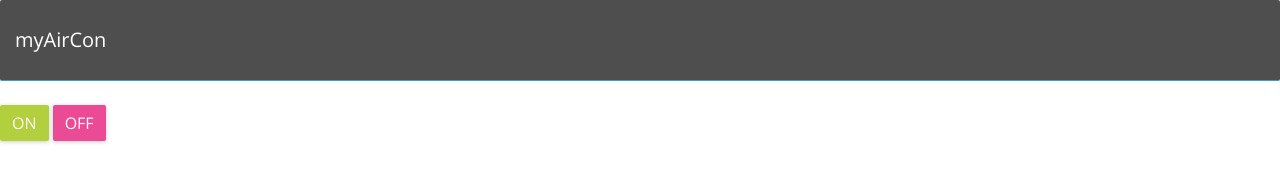
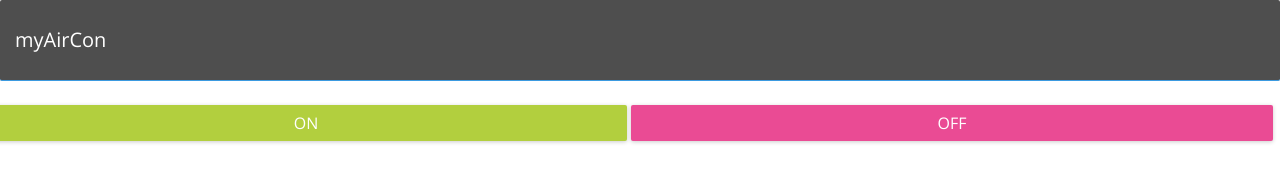
Before and after one commit to takuminish/myAirCon, a website: page index.html in a window 1280 px wide. Drawn offline with nearby package versions, Linux system fonts and the light colour scheme.

Commit message:
ONOFFボタンを横並びにして大きさを可変式に変更

```diff
--- a/index.html
+++ b/index.html
@@ -27,9 +27,9 @@
         </div>
       </nav>
     </div><!-- /example -->
-    <div class="aircon_button">
-      <a href="#" class="btn btn-success">ON</a>
-      <a href="#" class="btn btn-danger">OFF</a>
+    <div class="row">
+      <a href="#" class="btn btn-success" style="width: 49%">ON</a>
+      <a href="#" class="btn btn-danger" style="width: 49%">OFF</a>
     </div>
   </body>
 </html>
```
